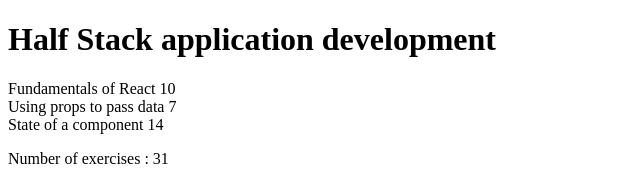
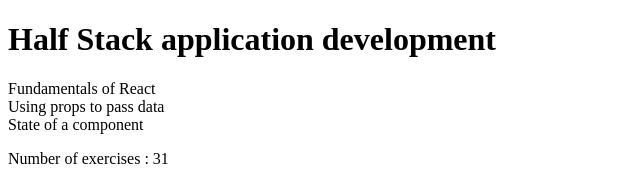
Before and after one commit to erikheuna/part1, a React (Create React App) app: page / in a window 1280 px wide. Shown: the top 184 px of the page, without its empty margins (0-640 px from the left). Built offline with nearby package versions, Linux system fonts and the light colour scheme.

Commit message:
Part1
Refactoring the code for the first time

```diff
--- a/src/App.js
+++ b/src/App.js
@@ -8,9 +8,9 @@ const Header = (props) => {
 const Content = (props) => {
   return(
     <div>
-    <Part name={props.part1} exercise={props.exercises1} />
-    <Part name={props.part2} exercise={props.exercises2} />
-    <Part name={props.part3} exercise={props.exercises3} />
+    <Part name={props.part1.name} exercise={props.part1.exercises1} />
+    <Part name={props.part2.name} exercise={props.part2.exercises2} />
+    <Part name={props.part3.name} exercise={props.part2.exercises3} />
   </div>
   )
 }
@@ -25,28 +25,30 @@ const Part = (props) => {
 
 const Total = (props) => {
   return(
-    <p>Number of exercises : {props.exercises}</p>
+    <p>Number of exercises : {props.exo1 + props.exo2 + props.exo3}</p>
   )
 
 }
 
 const App = () => {
   const course = 'Half Stack application development'
-  const part1 = 'Fundamentals of React'
-  const exercises1 = 10
-  const part2 = 'Using props to pass data'
-  const exercises2 = 7
-  const part3 = 'State of a component'
-  const exercises3 = 14
+  const part1 = {
+    name: 'Fundamentals of React',
+    exercises: 10
+  }
+  const part2 = {
+    name: 'Using props to pass data',
+    exercises: 7
+  }
+  const part3 = {
+    name: 'State of a component',
+    exercises: 14
+  }
   return (
     <div className="App">
       <Header course={course} />
-      <Content part1={part1} exercises1={exercises1}
-       exercises2={exercises2}
-        exercises3={exercises3}
-         part2={part2}
-          part3={part3} />
-      <Total exercises={exercises1 + exercises2 + exercises3} />
+      <Content part1={part1} part2={part2} part3={part3} />
+      <Total exo1={part1.exercises} exo2={part2.exercises} exo3={part3.exercises} />
     </div>
   );
 }
```
